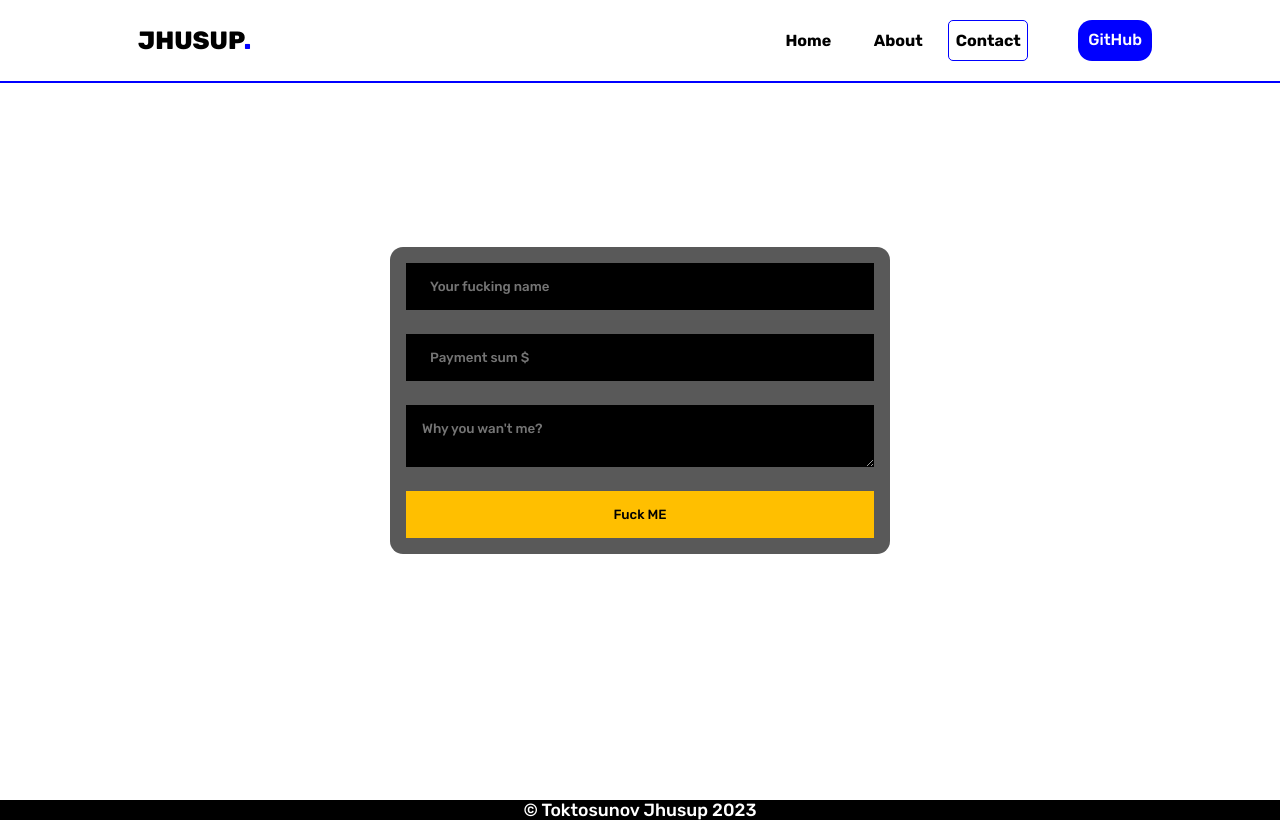
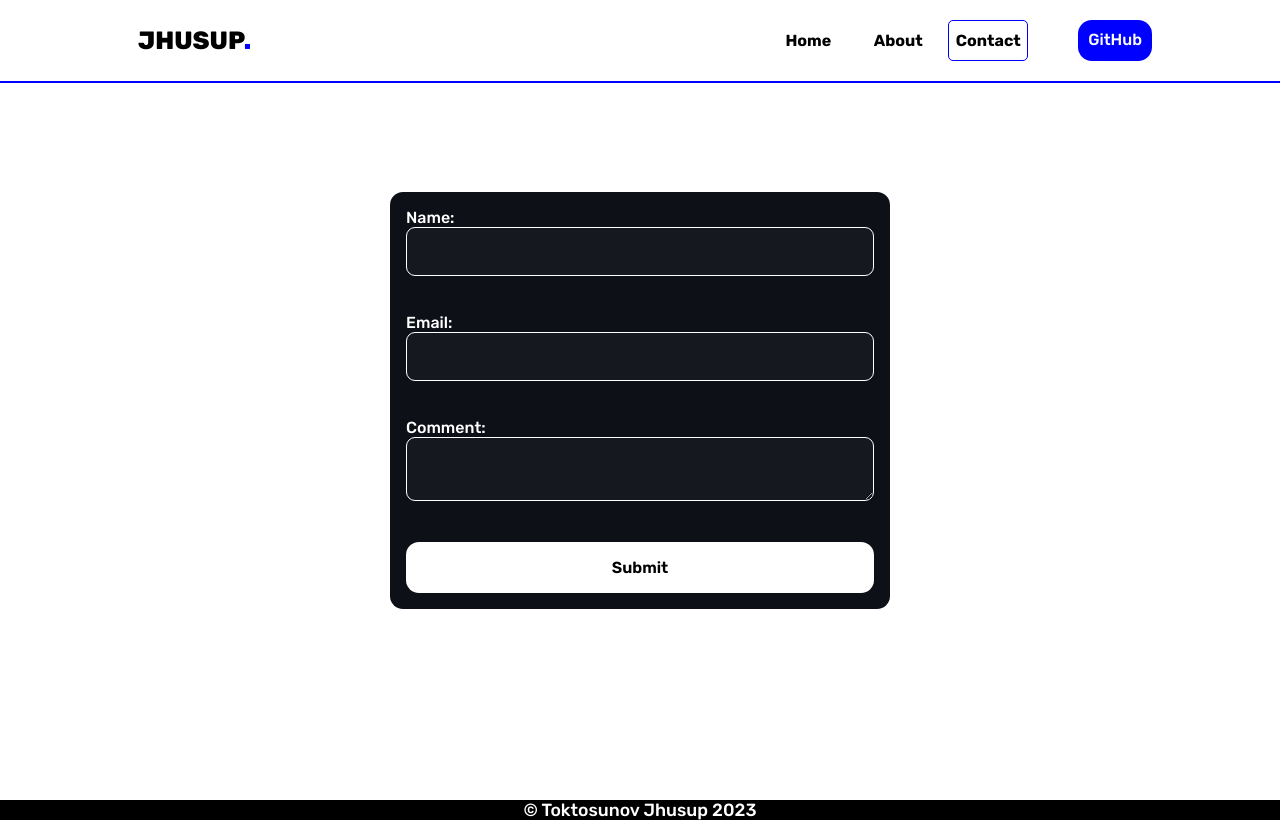
Before and after one commit to TheNowy/Project-Portfolio, a React (Vite) app: page /contacts in a window 1280 px wide. Built offline with nearby package versions, Linux system fonts and the light colour scheme.

Commit message:
Contacts

```diff
--- a/src/components/pages/contacts/Conctacts.module.scss
+++ b/src/components/pages/contacts/Conctacts.module.scss
@@ -19,6 +19,7 @@
 
       .form {
         display: flex;
+        justify-content: center;
         flex-direction: column;
 
         min-width: 500px;
@@ -26,25 +27,31 @@
 
         padding: 1rem;
 
-        background-color: rgb(89, 89, 89);
+        background-color: #0d1117;
         border-radius: 13px;
 
         gap: 1.5rem;
 
+        label {
+          color: white;
+          width: 100%;
+          margin-bottom: 13px;
+          .input,
+          .message {
+            border-radius: 9px;
+            width: 100%;
+            border: none;
 
-        .input,
-        .message {
-          width: 100%;
-          border: none;
-          background-color: black;
-          padding: 1rem 1.5rem;
-          color: white;
+            padding: 1rem 1.5rem;
+            background-color: #ffffff08;
+            color: rgb(255, 255, 255);
+            border: 1px solid white;
 
-          &:focus {
-            outline: 1px solid red;
+            &:focus {
+              outline: 1px solid rgb(4, 50, 255);
+            }
           }
         }
-
         .message {
           max-width: 100%;
           min-width: 100%;
@@ -54,11 +61,26 @@
         }
 
         .button {
+          font-size: 16px;
+          font-weight: 600;
           padding: 1rem;
           border: none;
-          background-color: #ffbf00;
+          background-color: rgb(255, 255, 255);
+          border-radius: 13px;
         }
       }
     }
   }
 }
+@media (max-width: 929px) {
+  .page_wrapper {
+    .container {
+      .home_content {
+        .form {
+          min-width: 300px;
+          max-width: 500px;
+        }
+      }
+    }
+  }
+}
--- a/src/components/pages/contacts/Contacts.jsx
+++ b/src/components/pages/contacts/Contacts.jsx
@@ -8,26 +8,29 @@ const Contacts = () => {
         <div className={scss.container}>
           <div className={scss.home_content}>
             <form className={scss.form}>
+              <label htmlFor="...">
+                Name:
                 <input
                   className={scss.input}
                   type="text"
-                placeholder="Your fucking name"
                   required
                 />
-
+              </label>
+              <label htmlFor="...">
+                Email:
                 <input
                   className={scss.input}
                   type="text"
-                placeholder="Payment sum $"
                   required
                 />
-
+              </label>
+              <label htmlFor="...">
+                Comment:
                 <textarea
                   className={scss.message}
-                placeholder="Why you wan't me?"
-                required ></textarea>
-
-              <button className={scss.button}>Fuck ME</button>
+                  required></textarea>
+              </label>
+              <button className={scss.button}>Submit</button>
             </form>
           </div>
         </div>
```
Lines whose indentation alone changed are shown as unchanged.
